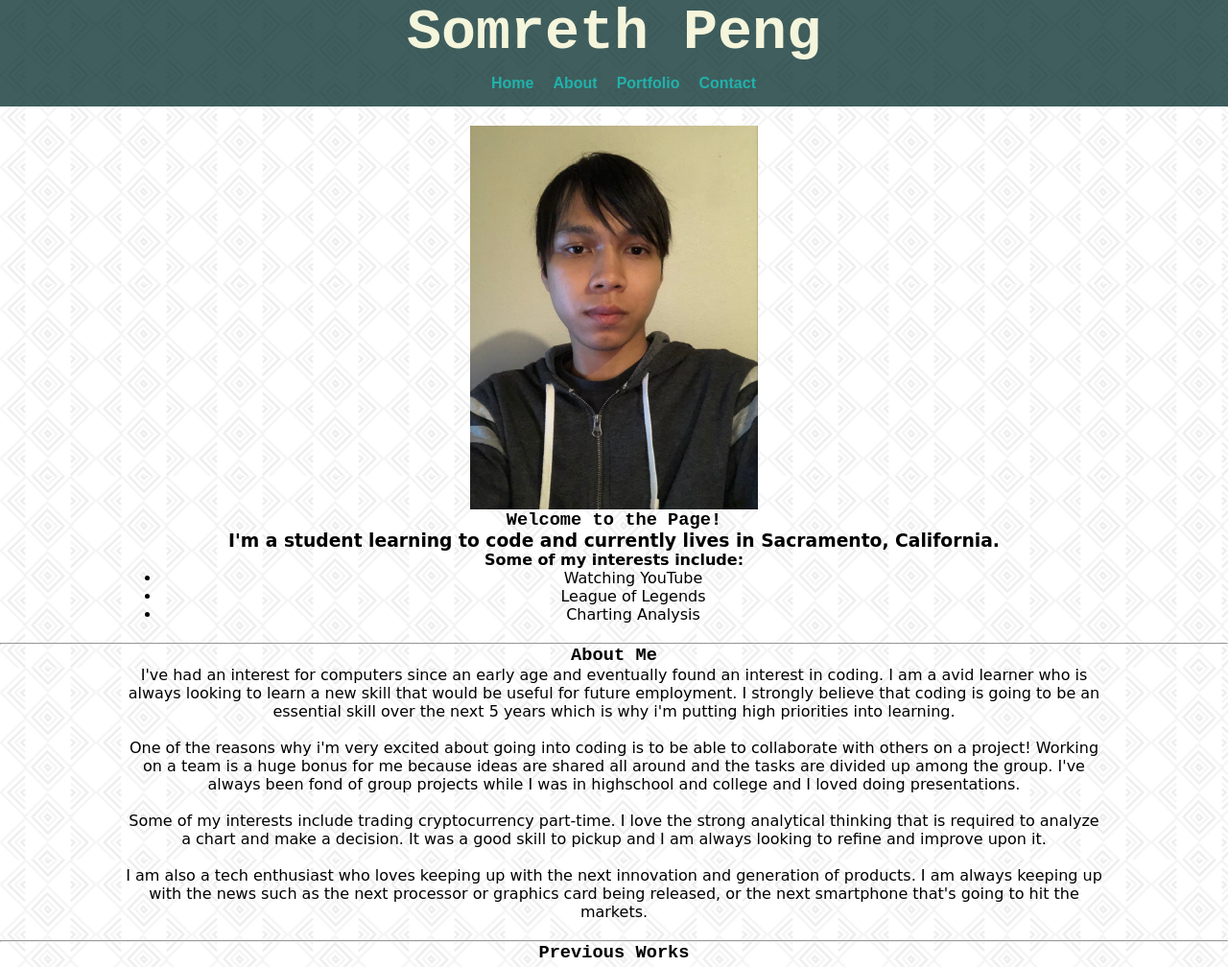
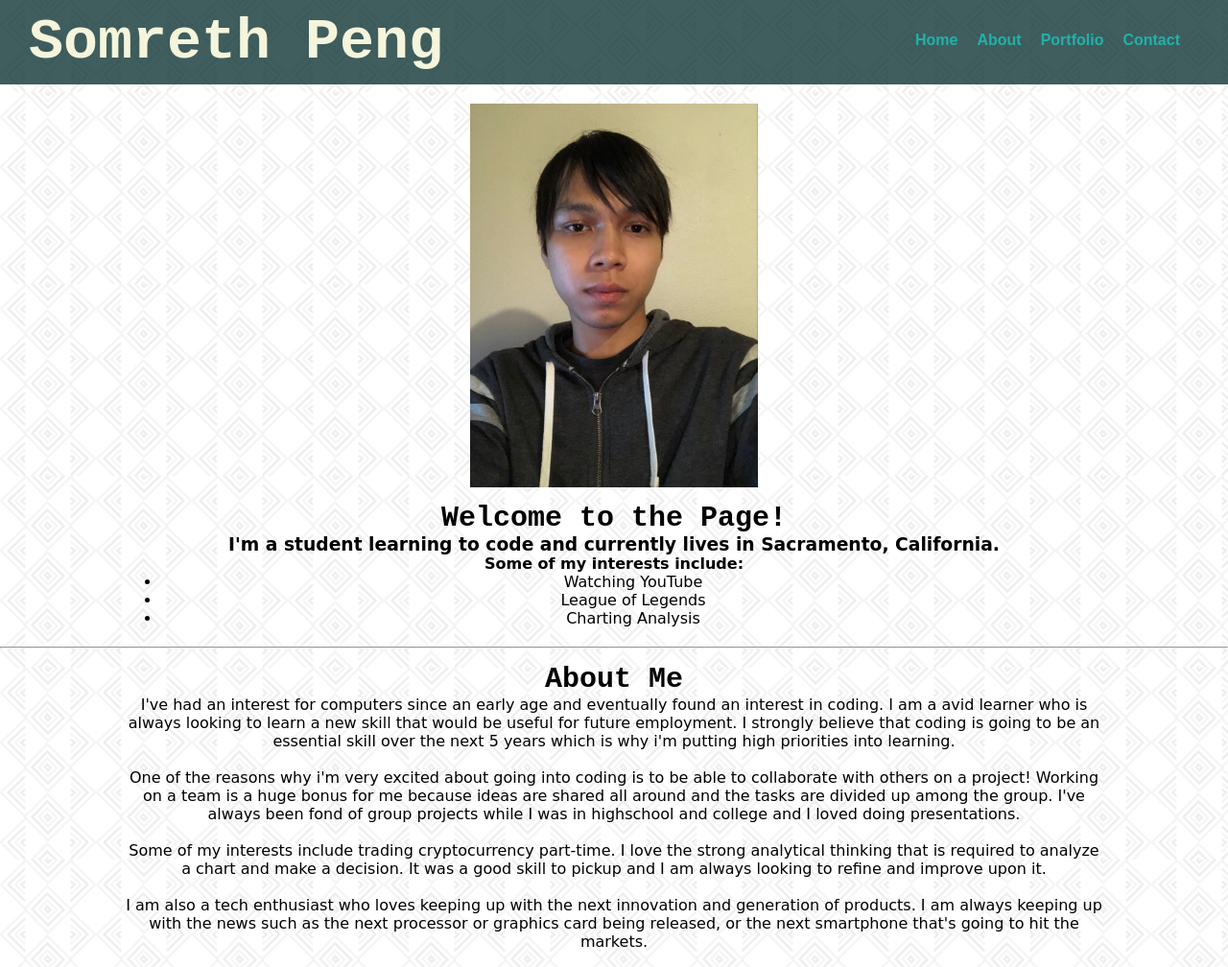
Before and after one commit to somreth916/flex_port, a plain HTML site: page index.html in a window 1280 px wide. Shown: the top 1008 px of the page at 96% size. Drawn offline with Linux system fonts and the light colour scheme.

Commit message:
responsive nav

```diff
--- a/assets/styles.css
+++ b/assets/styles.css
@@ -2,21 +2,8 @@ html, body {
   background-color: beige;
   background-image: url("images/greek-vase.png");
   max-width: 100%;
+  margin: 0;
   overflow-x: hidden;
-}
-
-.box {
-    width: 525px;
-    height: auto;
-    background-color: rgba(0,0,0,0.6);
-    padding: 40px;
-    color: white;
-    margin: 0 auto;
-    margin-top: 40px;
-    margin-bottom: 40px;
-    text-align: center;
-    list-style: inside;
-    border-radius: 25px;
 }
 
 .group {
@@ -38,6 +25,13 @@ header {
   background-color: rgba(0, 41, 41, 0.75);
 }
 
+header h1 {
+  color: #fff;
+  text-align: center;
+  margin: 0;
+  padding-top: 10px;
+}
+
 .imgFloat {
     display: flex;
     padding-top: 20px;
@@ -47,14 +41,16 @@ header {
 
 header nav {
     display: flex;
-    flex-direction: row;
     justify-content: center;
   }
 
   header nav ul {
     display: flex;
     flex-direction: row;
+    list-style: none;
     padding-bottom: 0;
+    padding-left: 0;
+    margin-top: 25px;
   }
 
   header nav ul li {
@@ -68,13 +64,19 @@ header nav {
     padding: 0 20px 0 0;
     font-family: 'Montserrat Alternates', sans-serif;
   }
+
+  header nav ul li:last-child a {
+    margin-right: 0;
+  }
 /* Body */
 p {
     font-family: cursive;
 }
 
 h1 {
+  margin-top: 15px;
   font-family: 'Courier New', Courier, monospace;
+  font-size: 30px;
 }
 
 h2 {
@@ -146,6 +148,15 @@ a:active {
   .group {
     flex-direction: row;
   }
+  header {
+    display: flex;
+    justify-content: space-between;
+    padding: 0 30px;
+  }
+  header nav {
+    margin-top: 8px;
+  }
+
 }
 
   * {
--- a/index.html
+++ b/index.html
@@ -9,18 +9,15 @@
 <body>
     <!-- Header -->
     <header>
-        <div>
         <h1 id="name">Somreth Peng</h1>
-            <!-- <h2 id="sub-name">Software Engineer</h2> -->
         <nav>
-                <ul id="nav">
+            <ul id="menu">
                 <li><a href="#name">Home</a></li>
                 <li><a href="#aboutMe">About</a></li>
                 <li><a href="#port">Portfolio</a></li>
                 <li><a href="#contactMe">Contact</a></li>
             </ul>
         </nav>
-        </div>
     </header>
     <!-- Main Body -->
     <main>
```
Lines whose indentation alone changed are shown as unchanged.
